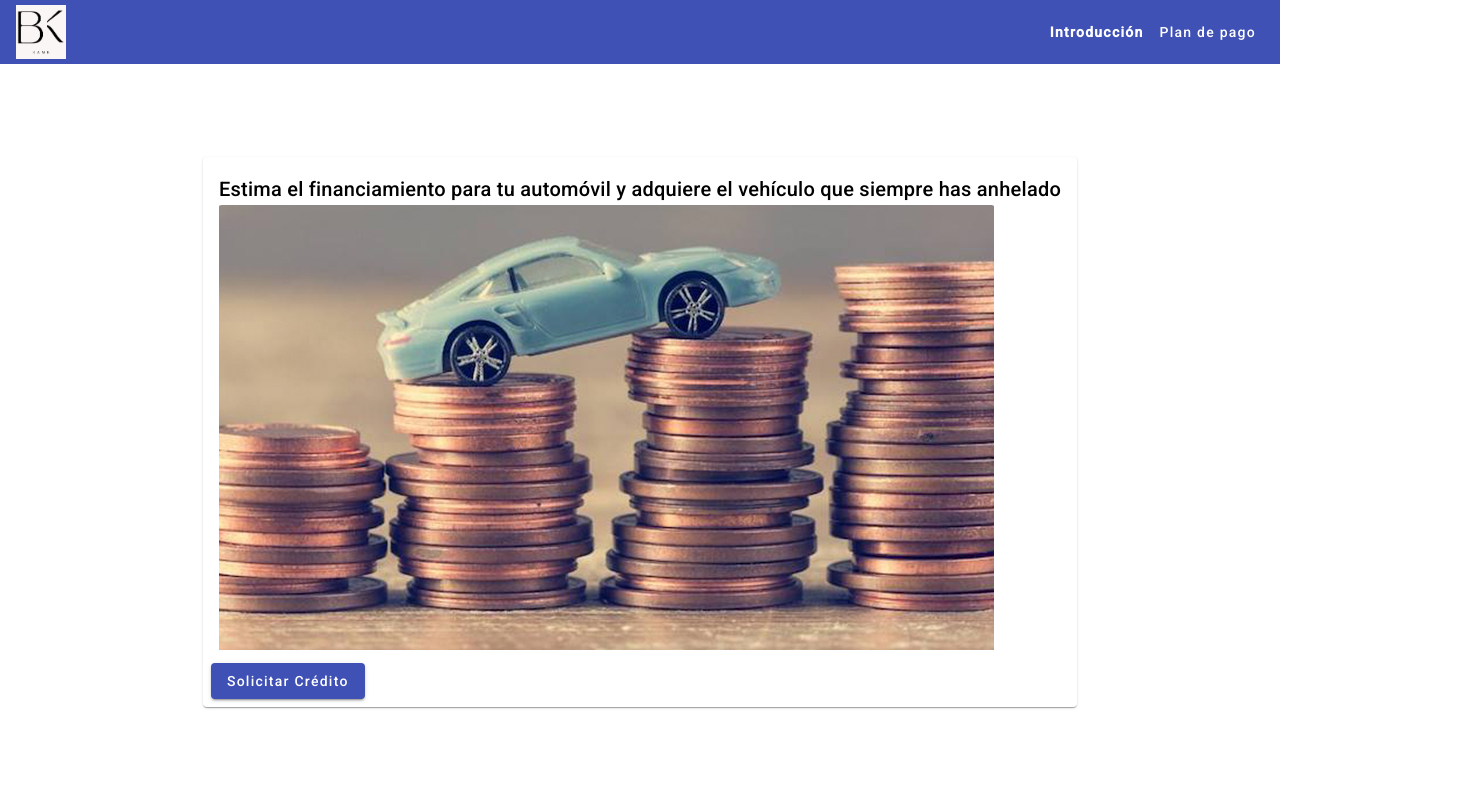
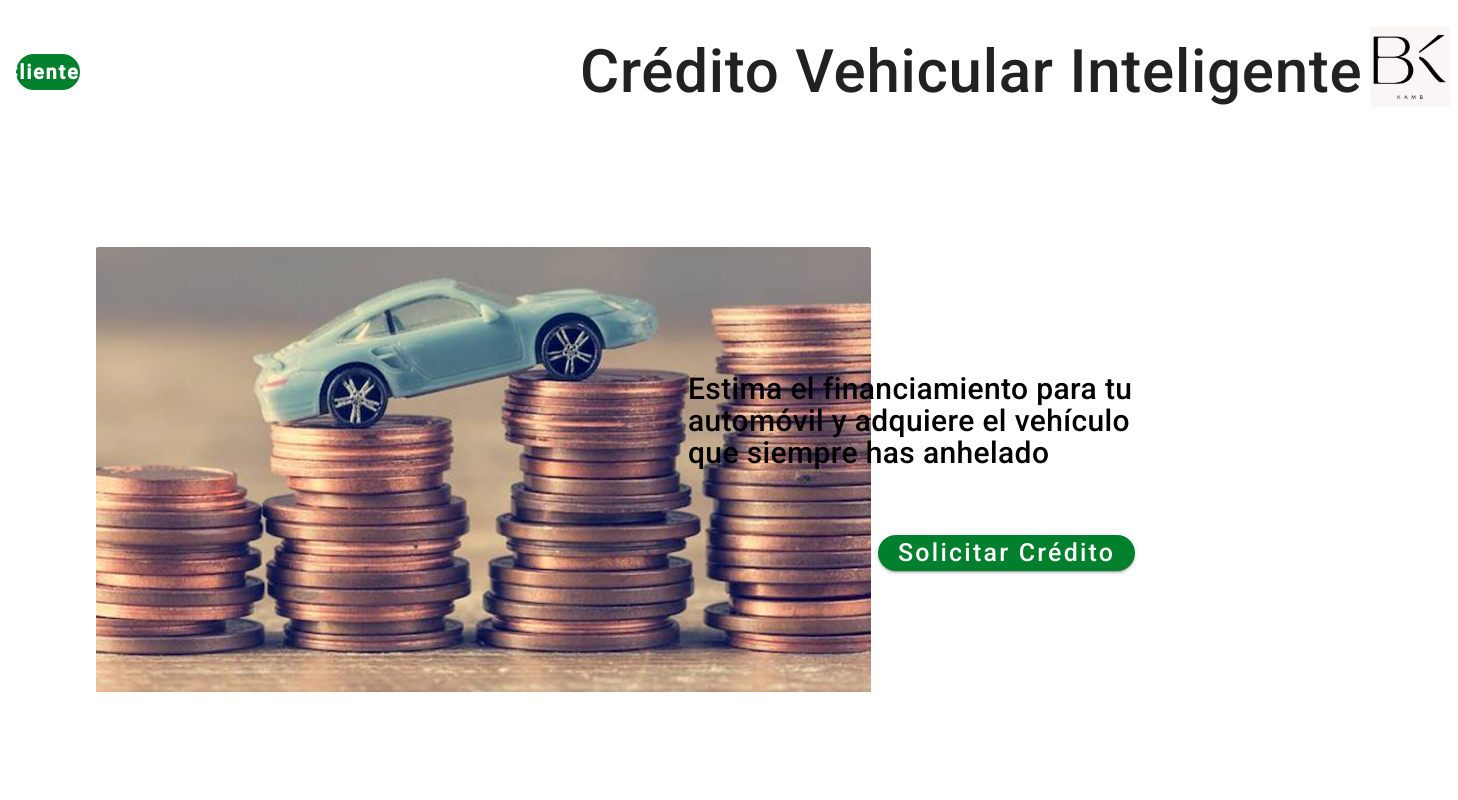
Before and after one commit to Credito-Vehicular-Grupo1/Credito-Vehicular, an Angular app: page /introduction in a window 1280 px wide. Shown: the top 800 px of the page, 1458 px wide, since content can reach past the window. Built offline with nearby package versions, Linux system fonts and the light colour scheme.

Commit message:
Introduccion

```diff
--- a/src/app/pages/footer/footer.component.html
+++ b/src/app/pages/footer/footer.component.html
@@ -1,11 +1,11 @@
 <footer id="footer" class="bg-primary">
   <div class="footer-content bg-primary" >
       <h3 id="contactanos">Contáctanos</h3>
-      <h2>Nuestros canales de atencion </h2>
+      <h2>Nuestros canales de atención </h2>
       <h2>Correo: creditovehicular@gmail.com</h2>
       <h2>Telefono: 987267392</h2>
   </div>
   <div class="footer-bottom bg-primary">
-      <h2>© Copyright 2023 ;2023 GRUPO1<br> Made with <span><i class="fas fa-heart"></i></span> & <span><i class="fas fa-coffee"></i></span> UPC, Lima, Perú</h2>
+      <h2>© Copyright 2023 ; GRUPO1<br> Made with <span><i class="fas fa-heart"></i></span> & <span><i class="fas fa-coffee"></i></span> UPC, Lima, Perú</h2>
   </div>
 </footer>
--- a/src/app/pages/introduccion/introduccion.component.css
+++ b/src/app/pages/introduccion/introduccion.component.css
@@ -19,32 +19,85 @@
 }
 
 .content {
-  flex-grow: 1;
-  padding: 20px;
+  flex-grow: 2;
+  padding: 3rem 0;
   display: flex;
   justify-content: center;
   align-items: center;
 }
+.container{
+  width: 85%;
+  margin: 0 auto;
+  display: grid;
+  grid-template-columns: repeat(auto-fit, minmax(20rem,1fr));
+  grid-gap: 2rem;
+}
+.boxB{
+  padding: 1rem 2rem;
+  display: flex;
+  justify-content: center;
+  flex-direction: column;
+}
+.btn-boxB{
+  margin-top: 50px; /* Ajusta el margen superior del botón según tus necesidades */
+  margin-left: 190px;
+  border: none;
+  padding: 10px 20px;
+  border-radius: 20px; /* Para aplicar la curva al botón */
+  font-size: 25px;
+}
+
+.txt-boxB{
+  font-size: 30px;
+}
 .introduction-image {
-  width: 50px; /* O el tamaño que prefieras, manteniéndolo responsivo */
-  height: auto;
+  width: 10px; /* O el tamaño que prefieras, manteniéndolo responsivo */
+  height: 5px;
 }
 
 .mat-card {
   max-width: 600px;
   margin-top: 20px;
 }
-
-.footer {
-  text-align: center;
-  padding: 10px;
-  width: 100%;
-  bottom: 0;
-  background-color: #e0e0e0;
-}
-
 .active-link {
   /* estilos para el botón activo, por ejemplo: */
   font-weight: bold;
   color: #fff;
 }
+.btn {
+  display: flex;
+  justify-content: center;
+  align-items: center;
+  align-content: center;
+  align-self: center;
+}
+.btn-img {
+  height: auto;
+  width: auto;
+  display: flex;
+  justify-content: center;
+  align-items: center;
+  align-self: center;
+  justify-self: center;
+  justify-items: center;
+}
+.btn-cliente{
+  background-color: rgba(0, 128, 44, 1);
+  color: white;
+  border: none;
+  padding: 10px 20px;
+  border-radius: 20px; /* Para aplicar la curva al botón */
+  font-size: 20px;
+}
+.title-nav{
+  padding-left: 500px;
+  text-align: center;
+  font-size: 60px;
+}
+.mat-toolbar {
+  display: flex;
+  justify-content: space-between;
+  align-items: center;
+  margin: 40px 0; /* Ajusta el margen superior e inferior según tus necesidades */
+  background-color: white;
+}
--- a/src/app/pages/introduccion/introduccion.component.html
+++ b/src/app/pages/introduccion/introduccion.component.html
@@ -1,26 +1,28 @@
 <!-- introduccion.component.html -->
 <div class="app-container">
-  <mat-toolbar color="primary">
-    <img alt="introduction image" src="assets/images/logo.jpeg" class="introduction-image" />
+  <mat-toolbar>
+    <button mat-button routerLink="/introduction" routerLinkActive="active-link" class="btn-cliente" style="color: white;">Clientes</button>
+    <h3 class="title-nav">Crédito Vehicular Inteligente</h3>
     <span class="example-spacer"></span>
-    <button mat-button routerLink="/introduction" routerLinkActive="active-link">Introducción</button>
-    <button mat-button routerLink="/plan">Plan de pago</button>
+    <div class="btn">
+      <button class="btn-img" mat-button>
+        <img src="assets/images/logo.jpeg" alt="introduction-image" routerLink="/introduccion" style="width: 80px; height: 80px">
+      </button>
+    </div>
     <!-- Añadir más botones según sea necesario -->
   </mat-toolbar>
 
   <div class="content">
-    <mat-card>
-      <mat-card-header>
-        <mat-card-title>Estima el financiamiento para tu automóvil y adquiere el vehículo que siempre has anhelado</mat-card-title>
-      </mat-card-header>
-      <mat-card-content>
+    <div class="container">
+      <div class="boxA">
         <img mat-card-image src="assets/images/carro-dinero.PNG" alt="Imagen de monedas y coche">
-      </mat-card-content>
-      <mat-card-actions>
-        <button mat-raised-button routerLink="/plan" color="primary">Solicitar Crédito</button>
-      </mat-card-actions>
-    </mat-card>
+      </div>
+      <div class="boxB">
+          <h2 class="txt-boxB">Estima el financiamiento para tu automóvil y adquiere el vehículo que siempre has anhelado</h2>
+          <div>
+            <button mat-raised-button routerLink="/plan" class="btn-boxB" style="background-color:rgba(0, 128, 44, 1); color: white;" >Solicitar Crédito</button>
+          </div>
+      </div>
+    </div>
   </div>
-
-
 </div>
--- a/src/app/pages/plan/plan.component.css
+++ b/src/app/pages/plan/plan.component.css
@@ -35,14 +35,6 @@
   margin-top: 20px;
 }
 
-.footer {
-  text-align: center;
-  padding: 10px;
-  width: 100%;
-  bottom: 0;
-  background-color: #e0e0e0;
-}
-
 .active-link {
   /* estilos para el botón activo, por ejemplo: */
   font-weight: bold;
```
